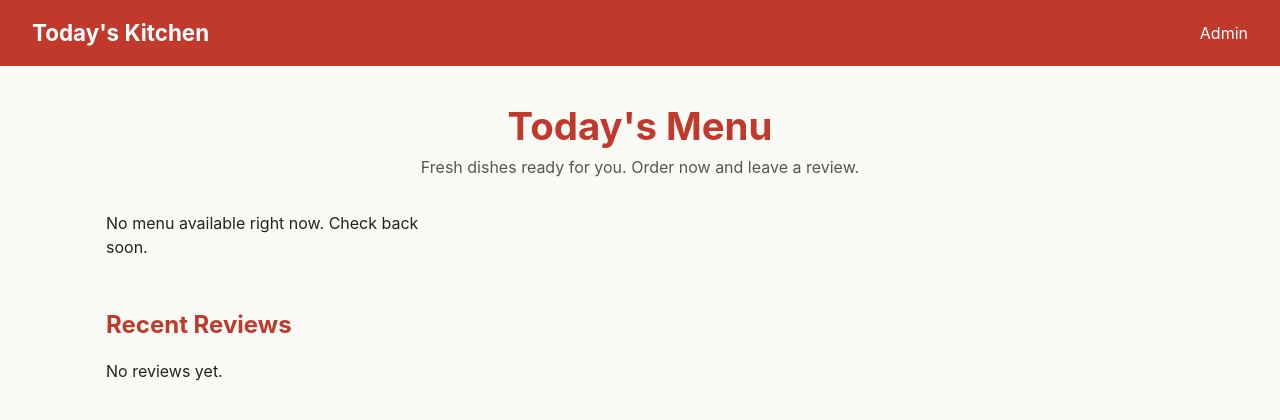
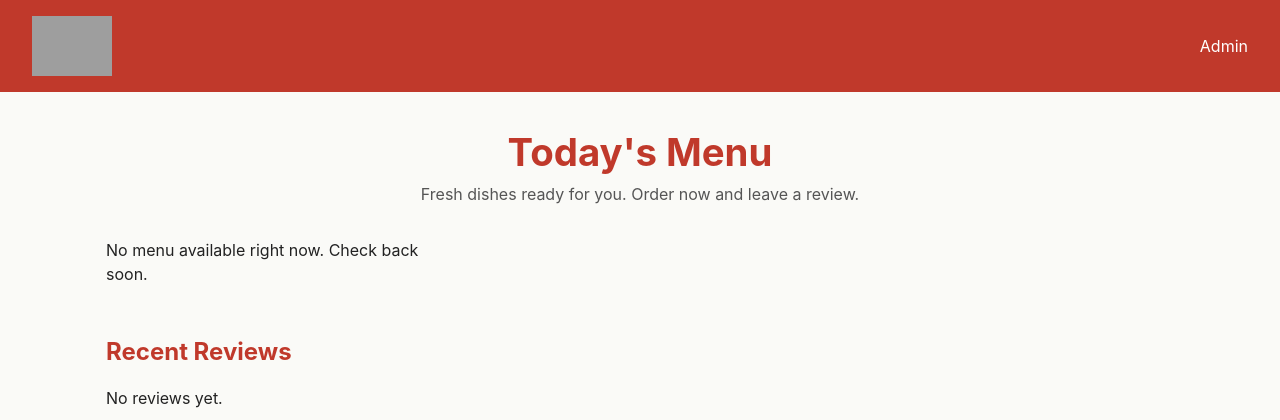
Before and after one commit to reianrd328/menu_order, a Flask app: page / in a window 1280 px wide. Shown: the top 420 px of the page. Run offline with Flask 3, Linux system fonts and the light colour scheme; data that the repository does not hold is empty; grey boxes are pictures that could not be loaded.

Commit message:
Update base.html

```diff
--- a/templates/base.html
+++ b/templates/base.html
@@ -7,8 +7,10 @@
 </head>
 <body>
   <header class="topbar">
-    <a href="{{ url_for('index') }}" class="brand">Today's Kitchen</a>
-    <nav>
+    <a href="{{ url_for('index') }}" class="brand">
+      <img src="{{ url_for('static', filename='logo.png') }}" alt="Tropical Almusal Logo" style="height: 60px; width: auto; display: block;">
+    </a>
+    <nav style="display: flex; align-items: center;">
       {% if session.admin_id %}
         <a href="{{ url_for('admin_dashboard') }}">Dashboard</a>
         <a href="{{ url_for('logout') }}">Logout</a>
```
